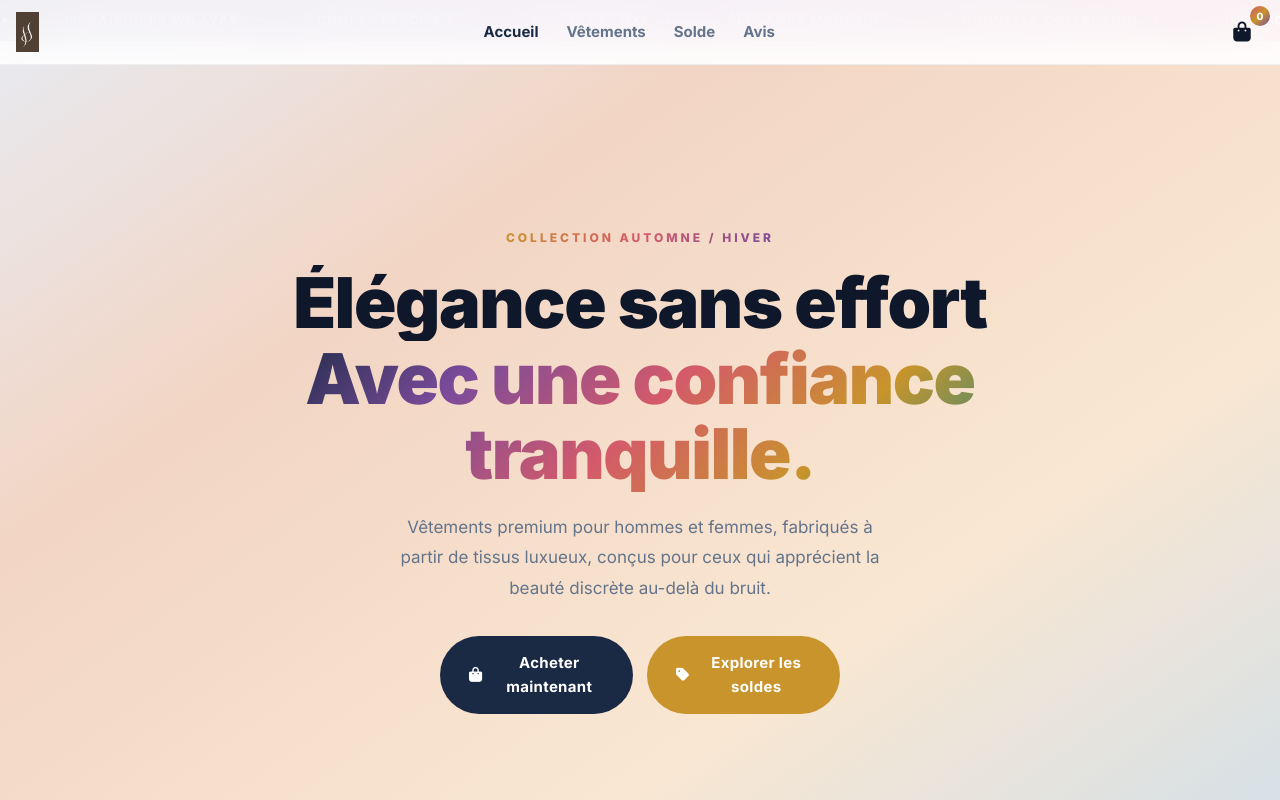
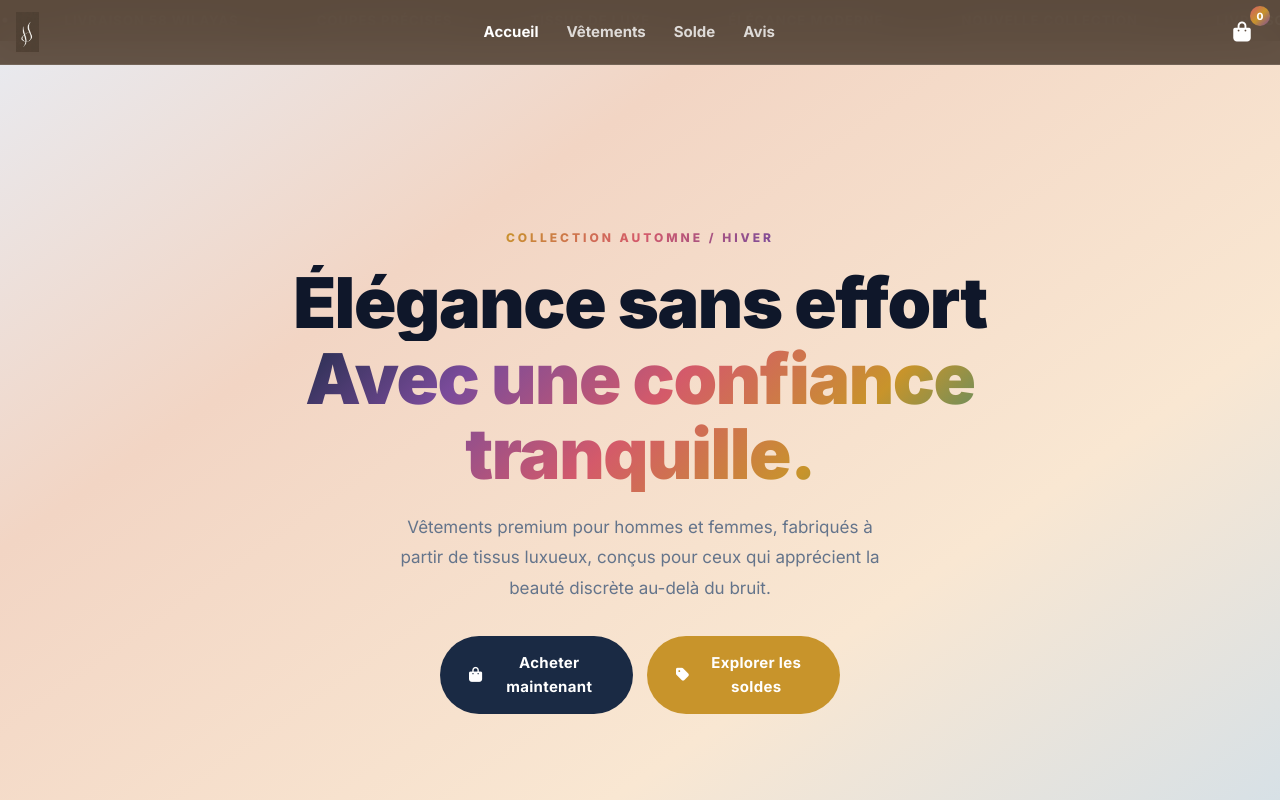
Before and after one commit to terkilydia33-source/Haute-et-jolie, a plain HTML site: page index.html in a window 1280 px wide. Shown: the top 800 px of the page. Drawn offline with Linux system fonts and the light colour scheme.

```diff
--- a/index.html
+++ b/index.html
@@ -125,11 +125,9 @@
        4. MARQUEE
        ============================================================ */
     .marquee {
-      background: linear-gradient(135deg, #1A2A44, #7A4B9A, #D45A6A, #C8942B, #1A8A8A);
-      background-size: 300% 300%; animation: gradientMove 6s ease infinite;
+      background-color: #5C4B3E;
       color: var(--c-white); overflow: hidden; white-space: nowrap; padding: 10px 0; font-size: 13px;
     }
-    @keyframes gradientMove { 0% { background-position: 0% 50%; } 50% { background-position: 100% 50%; } 100% { background-position: 0% 50%; } }
     .marquee-track { display: inline-flex; animation: marqueeMove 34s linear infinite; }
     .marquee-track span { display: inline-flex; align-items: center; gap: 16px; font-weight: 700; letter-spacing: .08em; text-transform: uppercase; padding: 0 28px; }
     .marquee-track span i { font-size: 5px; opacity: .6; }
@@ -140,11 +138,11 @@
        ============================================================ */
     .navbar {
       position: fixed; top: 0; left: 0; right: 0; z-index: 1000;
-      background: rgba(255,255,255,0.92); backdrop-filter: blur(18px);
-      -webkit-backdrop-filter: blur(18px); border-bottom: 1px solid var(--c-line);
+      background: rgba(92, 75, 62, 0.95); backdrop-filter: blur(18px);
+      -webkit-backdrop-filter: blur(18px); border-bottom: 1px solid rgba(255,255,255,0.1);
       transition: all .4s ease;
     }
-    .navbar.scrolled { box-shadow: 0 8px 30px rgba(0,0,0,0.02); padding: 2px 0; }
+    .navbar.scrolled { box-shadow: 0 8px 30px rgba(0,0,0,0.15); padding: 2px 0; }
     .navbar.nav-hidden { transform: translateY(-100%); }
     .nav-inner { display: flex; align-items: center; justify-content: space-between; height: 64px; transition: height .3s ease; padding: 0 16px; }
     .navbar.scrolled .nav-inner { height: 58px; }
@@ -155,7 +153,7 @@
     .nav-links {
       display: flex; align-items: center; gap: 20px;
       position: fixed; top: 64px; left: 0; right: 0; bottom: 0;
-      background: rgba(255,255,255,0.98); backdrop-filter: blur(12px);
+      background: rgba(92, 75, 62, 0.98); backdrop-filter: blur(12px);
       flex-direction: column; justify-content: flex-start; align-items: center;
       padding: 30px 20px;
       transform: translateX(100%);
@@ -172,20 +170,20 @@
       pointer-events: auto;
     }
     .nav-links a {
-      font-size: 18px; font-weight: 700; color: var(--c-muted);
+      font-size: 18px; font-weight: 700; color: rgba(255,255,255,0.8);
       padding: 16px 0; width: 100%; text-align: center;
-      border-bottom: 1px solid var(--c-line);
+      border-bottom: 1px solid rgba(255,255,255,0.1);
       transition: color .25s;
       min-height: 56px;
       display: flex;
       align-items: center;
       justify-content: center;
     }
-    .nav-links a:hover, .nav-links a:active, .nav-links a.active { color: #1A2A44; }
+    .nav-links a:hover, .nav-links a:active, .nav-links a.active { color: #FFFFFF; }
 
     .nav-actions { display: flex; align-items: center; gap: 12px; flex-shrink: 0; }
     .cart-btn {
-      font-size: 20px; color: var(--c-text); position: relative;
+      font-size: 20px; color: #FFFFFF; position: relative;
       transition: all .3s;
       min-width: 44px;
       min-height: 44px;
@@ -207,7 +205,7 @@
       padding: 8px; min-width: 44px; min-height: 44px;
       align-items: center; justify-content: center;
     }
-    .hamburger span { width: 26px; height: 2.5px; background: var(--c-text); border-radius: 4px; transition: all .35s var(--ease); }
+    .hamburger span { width: 26px; height: 2.5px; background: #FFFFFF; border-radius: 4px; transition: all .35s var(--ease); }
     .hamburger.open span:nth-child(1) { transform: translateY(7px) rotate(45deg); }
     .hamburger.open span:nth-child(2) { opacity: 0; transform: translateX(10px); }
     .hamburger.open span:nth-child(3) { transform: translateY(-7px) rotate(-45deg); }
```
